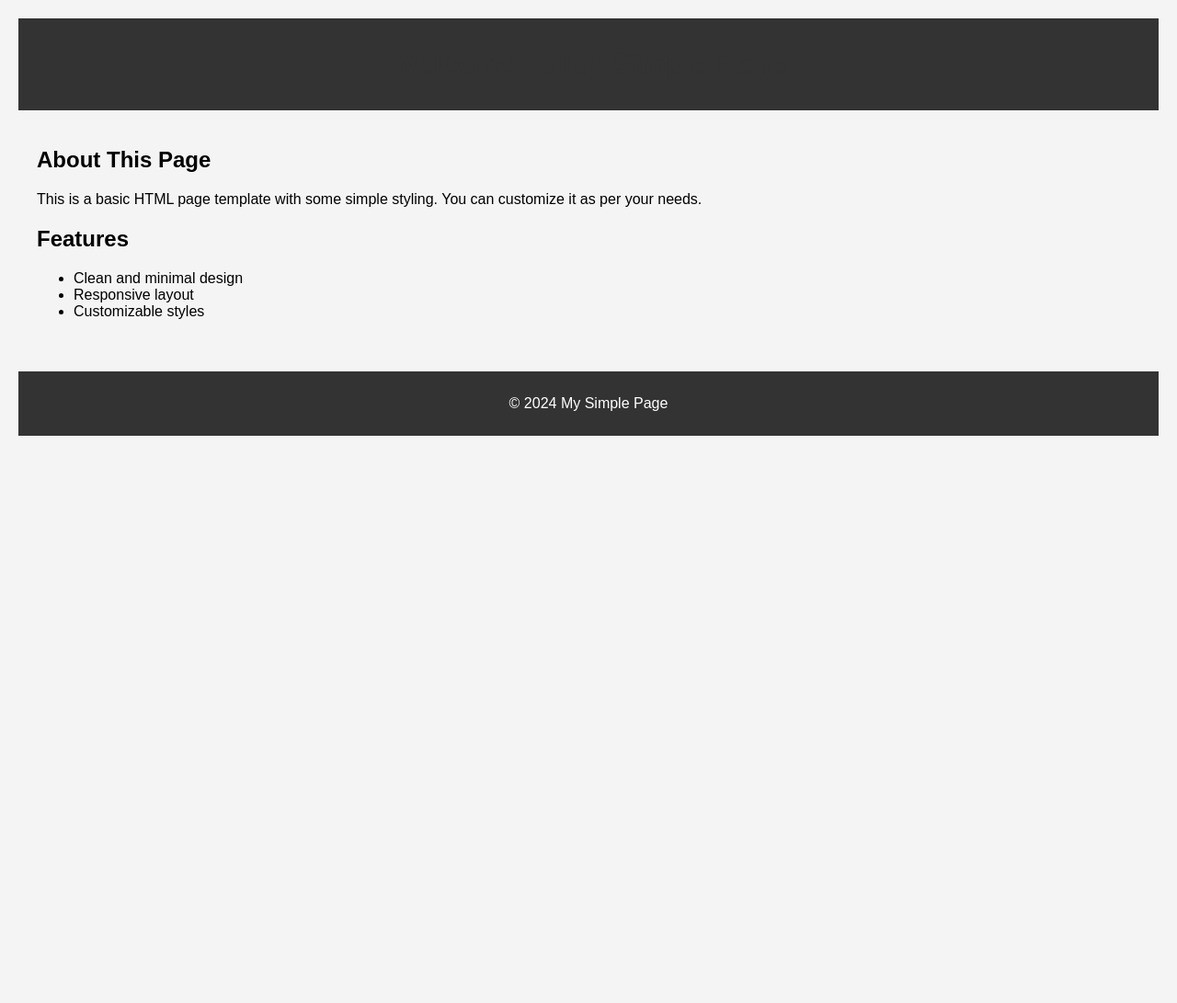
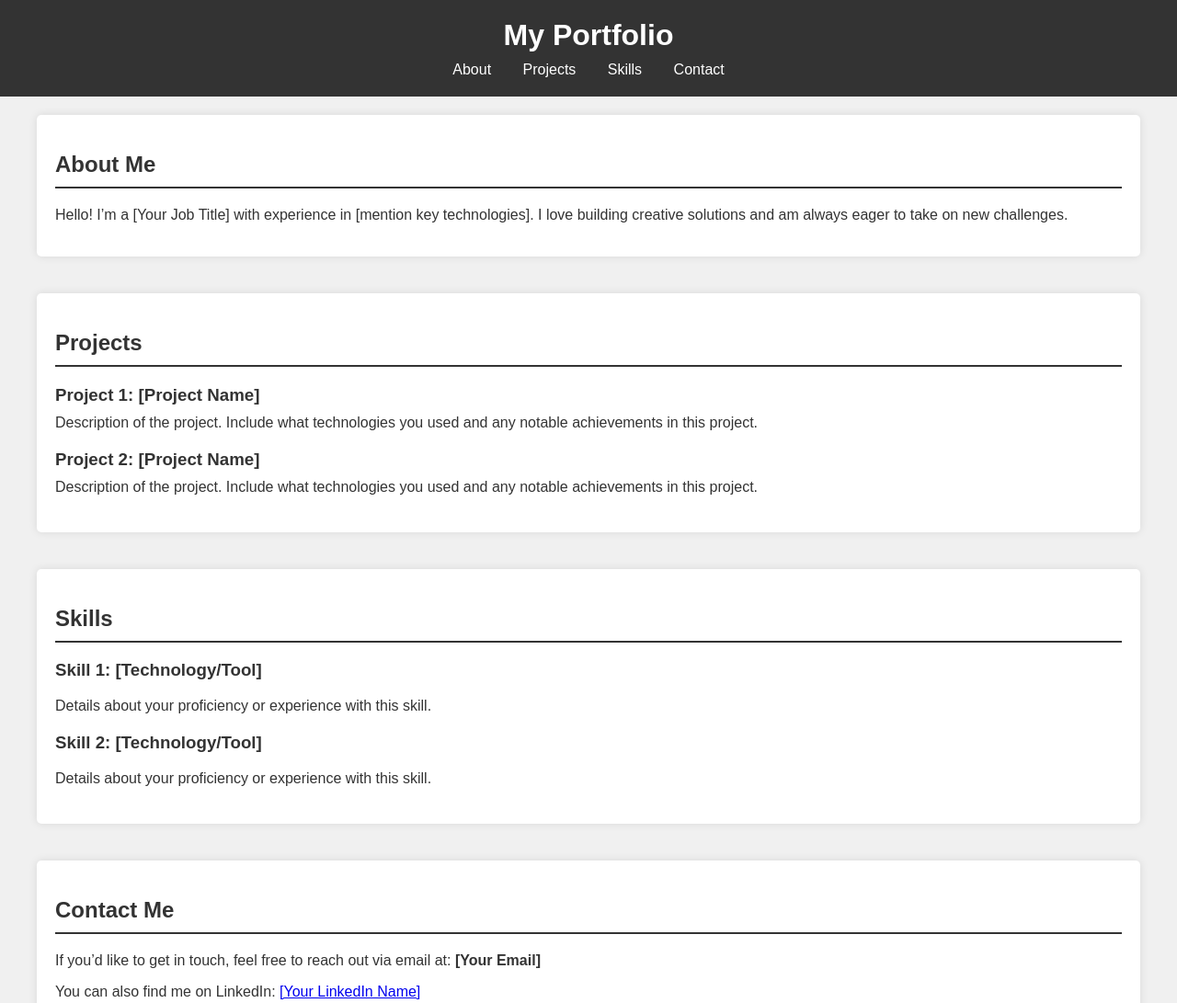
Before and after one commit to lindathoeng/Hello-World, a plain HTML site: page index.html in a window 1280 px wide. Shown: the top 1091 px of the page at 92% size. Before the commit the page ends 800 px from the top, so only its background shows below. Drawn offline with Linux system fonts and the light colour scheme.

Commit message:
Update index.html

```diff
--- a/index.html
+++ b/index.html
@@ -2,58 +2,133 @@
 <html lang="en">
 <head>
     <meta charset="UTF-8">
-    <meta http-equiv="X-UA-Compatible" content="IE=edge">
     <meta name="viewport" content="width=device-width, initial-scale=1.0">
-    <title>Simple HTML Page</title>
+    <title>Portfolio</title>
     <style>
         body {
             font-family: Arial, sans-serif;
-            background-color: #f4f4f4;
             margin: 0;
-            padding: 20px;
+            padding: 0;
+            background-color: #f0f0f0;
+            color: #333;
         }
         header {
             background-color: #333;
             color: #fff;
-            padding: 10px 0;
+            padding: 20px 0;
             text-align: center;
         }
-        main {
+        header h1 {
+            margin: 0;
+        }
+        nav {
+            margin-top: 10px;
+        }
+        nav a {
+            color: #fff;
+            text-decoration: none;
+            margin: 0 15px;
+        }
+        .container {
             padding: 20px;
+            max-width: 1200px;
+            margin: auto;
+        }
+        section {
+            margin-bottom: 40px;
+        }
+        h2 {
+            border-bottom: 2px solid #333;
+            padding-bottom: 10px;
+        }
+        .about, .projects, .skills, .contact {
+            background-color: #fff;
+            padding: 20px;
+            border-radius: 5px;
+            box-shadow: 0 0 10px rgba(0, 0, 0, 0.1);
+        }
+        .project-item, .skill-item {
+            margin-bottom: 20px;
+        }
+        .project-item h3 {
+            margin: 0;
+        }
+        .project-item p, .skill-item p {
+            margin: 10px 0 0;
         }
         footer {
+            text-align: center;
             background-color: #333;
             color: #fff;
-            text-align: center;
             padding: 10px 0;
-            margin-top: 20px;
         }
-        h1 {
-            color: #333;
+        footer p {
+            margin: 0;
         }
     </style>
 </head>
 <body>
 
-    <header>
-        <h1>Welcome to My Simple Page</h1>
-    </header>
+<header>
+    <h1>My Portfolio</h1>
+    <nav>
+        <a href="#about">About</a>
+        <a href="#projects">Projects</a>
+        <a href="#skills">Skills</a>
+        <a href="#contact">Contact</a>
+    </nav>
+</header>
 
-    <main>
-        <h2>About This Page</h2>
-        <p>This is a basic HTML page template with some simple styling. You can customize it as per your needs.</p>
+<div class="container">
+    <!-- About Section -->
+    <section id="about" class="about">
+        <h2>About Me</h2>
+        <p>Hello! I’m a [Your Job Title] with experience in [mention key technologies]. I love building creative solutions and am always eager to take on new challenges.</p>
+    </section>
 
-        <h2>Features</h2>
-        <ul>
-            <li>Clean and minimal design</li>
-            <li>Responsive layout</li>
-            <li>Customizable styles</li>
-        </ul>
-    </main>
+    <!-- Projects Section -->
+    <section id="projects" class="projects">
+        <h2>Projects</h2>
 
-    <footer>
-        <p>&copy; 2024 My Simple Page</p>
-    </footer>
+        <div class="project-item">
+            <h3>Project 1: [Project Name]</h3>
+            <p>Description of the project. Include what technologies you used and any notable achievements in this project.</p>
+        </div>
+
+        <div class="project-item">
+            <h3>Project 2: [Project Name]</h3>
+            <p>Description of the project. Include what technologies you used and any notable achievements in this project.</p>
+        </div>
+
+        <!-- Add more projects as needed -->
+    </section>
+
+    <!-- Skills Section -->
+    <section id="skills" class="skills">
+        <h2>Skills</h2>
+        <div class="skill-item">
+            <h3>Skill 1: [Technology/Tool]</h3>
+            <p>Details about your proficiency or experience with this skill.</p>
+        </div>
+        <div class="skill-item">
+            <h3>Skill 2: [Technology/Tool]</h3>
+            <p>Details about your proficiency or experience with this skill.</p>
+        </div>
+
+        <!-- Add more skills as needed -->
+    </section>
+
+    <!-- Contact Section -->
+    <section id="contact" class="contact">
+        <h2>Contact Me</h2>
+        <p>If you’d like to get in touch, feel free to reach out via email at: <strong>[Your Email]</strong></p>
+        <p>You can also find me on LinkedIn: <a href="[Your LinkedIn URL]" target="_blank">[Your LinkedIn Name]</a></p>
+    </section>
+</div>
+
+<footer>
+    <p>&copy; 2024 [Your Name]. All rights reserved.</p>
+</footer>
 
 </body>
 </html>
```
